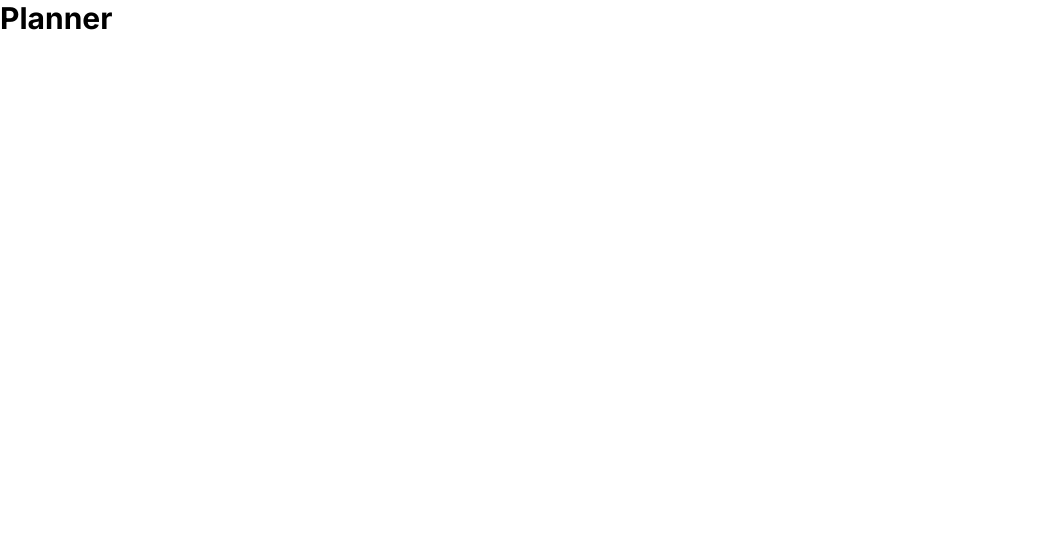
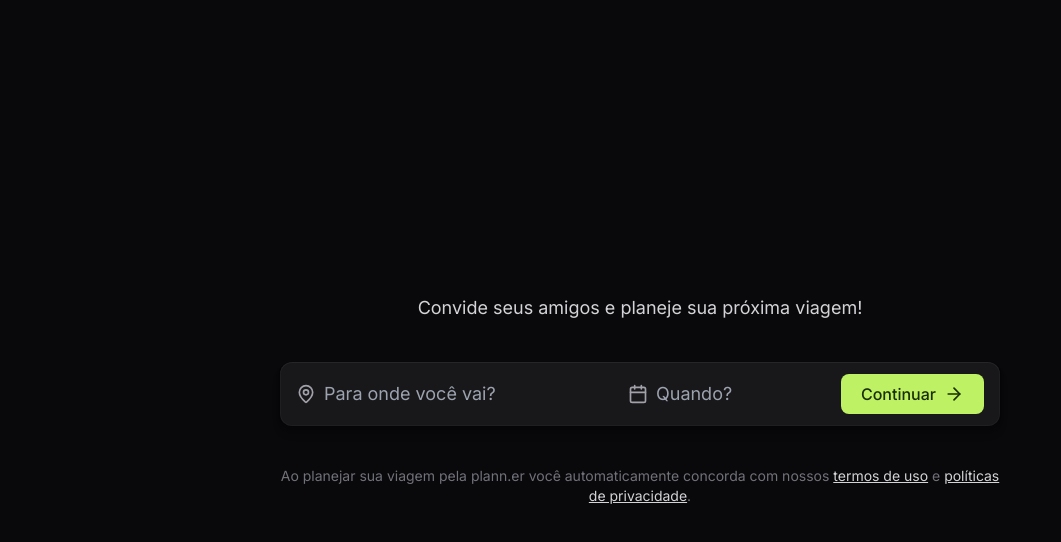
Before and after one commit to eduardoluiz7/personal-page, a React (Vite) app: page / in a window 1280 px wide. Shown: the top 542 px of the page, without its empty margins (0-1061 px from the left). Built offline with nearby package versions, Linux system fonts and the light colour scheme.

Commit message:
Home elements

```diff
--- a/index.html
+++ b/index.html
@@ -12,7 +12,7 @@
 
     <title>plann.er</title>
   </head>
-  <body>
+  <body class="bg-zinc-950 text-zinc-50 antialiased">
     <div id="root"></div>
     <script type="module" src="/src/main.tsx"></script>
   </body>
--- a/package.json
+++ b/package.json
@@ -10,6 +10,7 @@
     "preview": "vite preview"
   },
   "dependencies": {
+    "lucide-react": "^0.407.0",
     "react": "^18.3.1",
     "react-dom": "^18.3.1"
   },
--- a/src/app.tsx
+++ b/src/app.tsx
@@ -1,9 +1,35 @@
+import { MapPin, Calendar, ArrowRight } from 'lucide-react'
+
 export function App() {
 
   return (
-    <h1 className="text-3xl font-bold">
-      Planner
+    <div className="h-screen flex items-center justify-center">
+      <div className="max-w-3xl w-full px-6 text-center space-y-10">
+        <p  className="text-zinc-300 text-lg">Convide seus amigos e planeje sua próxima viagem!</p>
 
-    </h1>
+        <div className="h-16 bg-zinc-900 px-4 rounded-xl flex items-center shadow-shape gap-3">
+
+          <div className='flex items-center gap-2 flex-1'>
+            <MapPin className="size-5 text-zinc-400" />
+            <input className='bg-transparent text-lg placholder-zinc-400 outline-none' type="text" placeholder="Para onde você vai?" />
+          </div>
+
+          <div className='flex items-center gap-2'>
+            <Calendar className="size-5 text-zinc-400" />
+            <input className='bg-transparent text-lg placholder-zinc-400 w-40 outline-none' type="text" placeholder="Quando?" />
+          </div>
+
+          <div className='w-px bg-zinc-800' />
+
+          <button className='bg-lime-300 text-lime-950 rounded-lg px-5 py-2 font-medium flex items-center gap-2 hover:bg-lime-400'>
+            Continuar
+            <ArrowRight className="size-5" />
+          </button>
+        </div>
+
+        <p className="text-sm text-zinc-500">Ao planejar sua viagem pela plann.er você automaticamente concorda
+        com nossos <a className="text-zinc-300 underline" href="#">termos de uso</a> e <a className="text-zinc-300 underline" href="#">políticas de privacidade</a>.</p>
+      </div>
+    </div>
   )
 }
--- a/tailwind.config.js
+++ b/tailwind.config.js
@@ -8,6 +8,9 @@ export default {
     extend: {
       fontFamily: {
         sans:'Inter',
+      },
+      boxShadow:{
+        shape: ' 0px 8px 8px rgba(0, 0, 0, 0.1), 0px 4px 4px rgba(0, 0, 0, 0.1), 0px 2px 2px rgba(0, 0, 0, 0.1), 0px 0px 0px 1px rgba(0, 0, 0, 0.1), inset 0px 0px 0px 1px rgba(255, 255, 255, 0.03), inset 0px 1px 0px rgba(255, 255, 255, 0.03)'
       }
     },
   },
```
Also changed, not shown: 1 other file (tests, documents, lock files or other folders).
